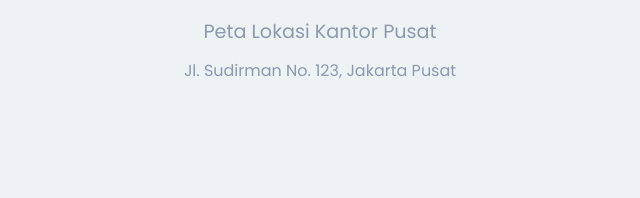
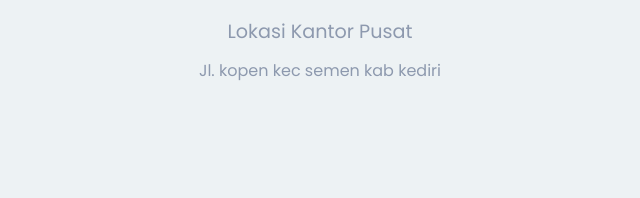
Before and after one commit to Zunvlty/Simpel, a plain HTML site: page index.html in a window 1280 px wide. Shown: the part 8499-8697 px from the top of the page, 320-960 px from the left. Drawn offline with nearby package versions, Linux system fonts and the light colour scheme.

Commit message:
Update index.html

```diff
--- a/index.html
+++ b/index.html
@@ -3,7 +3,7 @@
 <head>
     <meta charset="UTF-8">
     <meta name="viewport" content="width=device-width, initial-scale=1.0">
-    <title>LowRen Car's - Sewa Mobil Sport & Bus Terpercaya</title>
+    <title>LowRen Car's - Sewa Mobil Sport & Bus Terpercaya DiSeluruh Indonesia</title>
     <link rel="stylesheet" href="style.css">
     <link href="https://fonts.googleapis.com/css2?family=Poppins:wght@300;400;500;600;700&display=swap" rel="stylesheet">
     <link rel="stylesheet" href="https://cdnjs.cloudflare.com/ajax/libs/font-awesome/6.4.0/css/all.min.css">
@@ -369,8 +369,8 @@
                 <div class="map-container">
                     <div class="map-placeholder">
                         <i class="fas fa-map-marked-alt"></i>
-                        <p>Peta Lokasi Kantor Pusat</p>
-                        <span>Jl. Sudirman No. 123, Jakarta Pusat</span>
+                        <p>Lokasi Kantor Pusat</p>
+                        <span>Jl. kopen kec semen kab kediri</span>
                     </div>
                 </div>
             </div>
@@ -726,7 +726,7 @@
             </div>
 
             <div class="footer-bottom">
-                <p>&copy; 2023 LowRen Car's. All Rights Reserved. | Melayani Sewa Mobil Sport & Bus di Seluruh Pulau Jawa dan Sekitarnya</p>
+                <p>&copy; 2025 LowRen Car's. All Rights Reserved. | Melayani Sewa Mobil Sport & Bus di Seluruh Pulau Jawa dan Sekitarnya</p>
             </div>
         </div>
     </footer>
```
